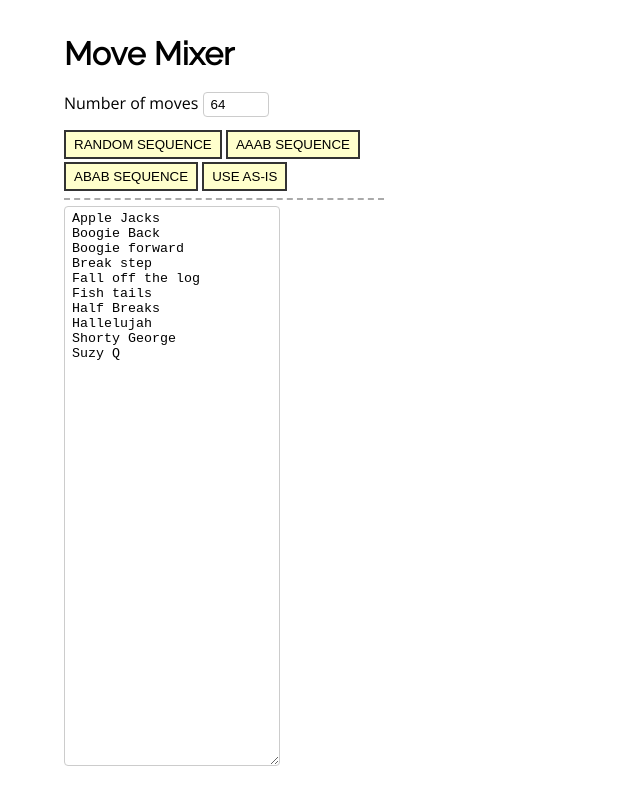
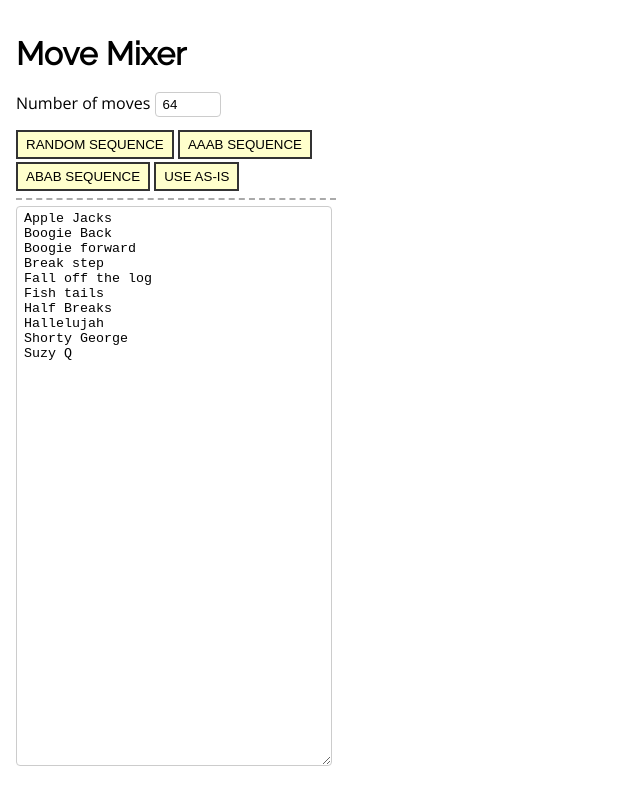
Before and after one commit to shmichael/announcecat, a plain HTML site: page index.html in a window 1280 px wide. Shown: the whole page, without its empty margins (0-640 px from the left). Drawn offline with nearby package versions, Linux system fonts and the light colour scheme.

Commit message:
nicer padding

```diff
--- a/style.css
+++ b/style.css
@@ -28,7 +28,7 @@ button:disabled {
 
 .app {
   max-width: 600px;
-  padding-left: 48px;
+  padding-left: 16px;
 }
 
 h1 {
@@ -59,7 +59,7 @@ input.text:focus {
 
 #moveList {
   height: 550px;
-  width: 200px;
+  width: 300px;
 }
 
 .current {
@@ -71,8 +71,8 @@ input.text:focus {
   width: 320px;
   position: fixed;
   top: 0px;
-  left: 64px;
-  right: 64px;
+  left: 16px;
+  right: 16px;
   height: 164px;
   background-color: white;
   padding-top: 30px;
@@ -82,8 +82,6 @@ input.text:focus {
 
 .scrollable {
   padding-top: 206px;
-  padding-left: 16px;
-  padding-right: 16px;
 }
 
 #sequence {
```
